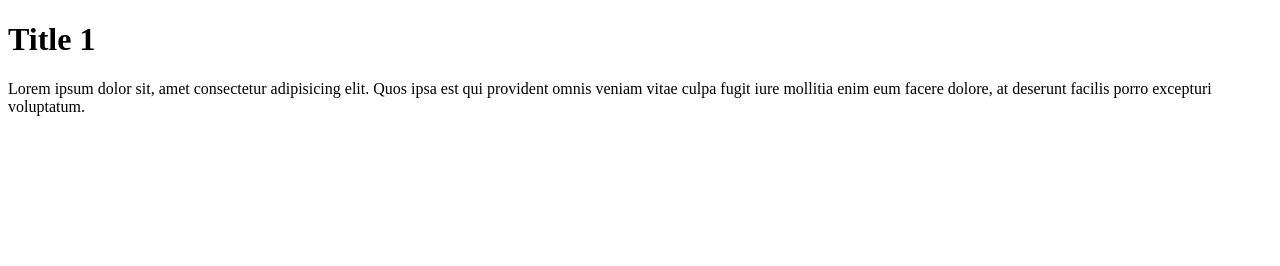
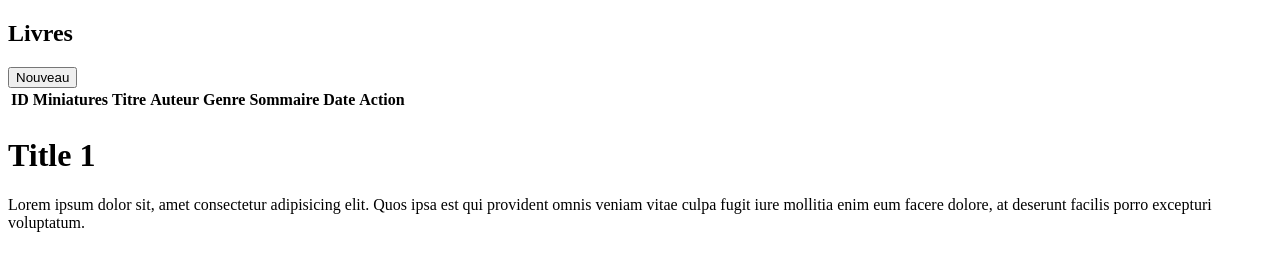
Before and after one commit to nyazitaj/dfsr-nodejs-crud, a website: page src/pages/index.html in a window 1280 px wide. Drawn offline with Linux system fonts and the light colour scheme.

Commit message:
'README.md' file is updated and some others changes are made in direcoty structure

```diff
--- a/server/index.js
+++ b/server/index.js
@@ -26,7 +26,7 @@ app.listen(port, () => {
 });
 
 
-// Configuration de express
+// Configuration d'express
 const distDir = '../src/';
 app.use('/pages', express.static(path.join(__dirname, distDir, '/pages')));
 app.use('/assets', express.static(path.join(__dirname, distDir, '/assets')));
--- a/src/assets/js/index.js
+++ b/src/assets/js/index.js
@@ -0,0 +1,3 @@
+export const test = () => {
+    return 'test';
+}
--- /dev/null
+++ b/src/assets/js/modules.js
@@ -0,0 +1,5 @@
+const { test } = import(test());
+
+const testy = test
+
+console.log(testy)
--- a/src/pages/index.html
+++ b/src/pages/index.html
@@ -5,9 +5,46 @@
     <meta http-equiv="X-UA-Compatible" content="IE=edge">
     <meta name="viewport" content="width=device-width, initial-scale=1.0">
     <title>Document</title>
+    <script type="module" src="../assets/js/modules.js"></script>
 </head>
 <body>
-    <div>
+    <div class="container">
+        <div class="header">
+            <div class="header-inner">
+                <h2>Livres</h2>
+            </div>
+        </div>
+
+        <div class="books">
+            <div class="book-inner">
+                <div class="btn-new">
+                    <button type="submit">Nouveau</button>
+                </div>
+
+                <div class="book-list">
+                    <table>
+                        <thead>
+                            <tr>
+                                <th>ID</th>
+                                <th>Miniatures</th>
+                                <th>Titre</th>
+                                <th>Auteur</th>
+                                <th>Genre</th>
+                                <th>Sommaire</th>
+                                <th>Date</th>
+                                <th>Action</th>
+                            </tr>
+                        </thead>
+
+                        <tbody>
+                            <tr>
+                                <td></td>
+                            </tr>
+                        </tbody>
+                    </table>
+                </div>
+            </div>
+        </div>
         <h1>Title 1</h1>
         <p>Lorem ipsum dolor sit, amet consectetur adipisicing elit. Quos ipsa est qui provident omnis veniam vitae culpa fugit iure mollitia enim eum facere dolore, at deserunt facilis porro excepturi voluptatum.</p>
     </div>
```
Also changed, not shown: src/pages/details.html (+1 -1 lines), README.md, src/assets/images/Lucia.jpg (added), src/assets/images/The-Bone-season-T04-Le-masque-tombe-relie.jpg (added), src/assets/images/Vous-meritez-ce-livre.jpg (added), src/assets/images/delete.png (added), src/assets/images/edit.png (added), src/assets/images/fond.jpg (added), 1 other file.
